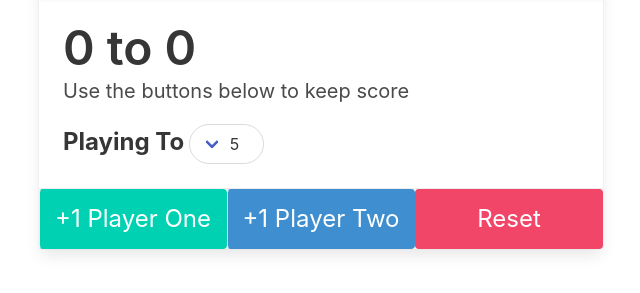
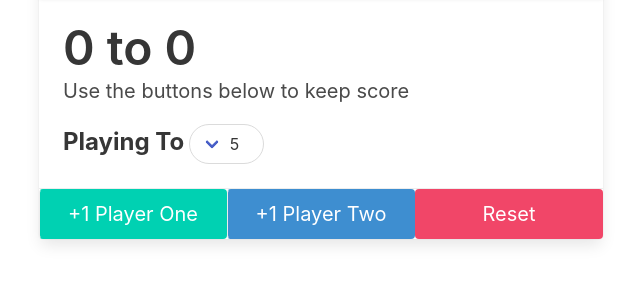
Before and after one commit to samau3/scorekeeper, a plain HTML site: page index.html in a window 1280 px wide. Shown: the part 381-674 px from the top of the page, without its empty margins (25-665 px from the left). Drawn offline with nearby package versions, Linux system fonts and the light colour scheme.

Commit message:
Add files via upload

```diff
--- a/index.html
+++ b/index.html
@@ -12,7 +12,7 @@
 <body>
     <section class="section">
         <div class="container">
-            <div class="columns is-desktop">
+            <div class="columns">
                 <div class="column is-half is-offset-one-quarter">
                     <div class="card">
                         <div class="card-image">
@@ -46,10 +46,14 @@
                             </div>
                         </div>
                         <footer class="card-footer">
-                            <button id="p1Btn" class="is-primary button card-footer-item is-large">+1 Player
+                            <button id="p1Btn" class="is-primary button card-footer-item is-medium">+1
+                                Player
                                 One</button>
-                            <button id="p2Btn" class="is-info button card-footer-item is-large">+1 Player Two</button>
-                            <button id="reset" class="is-danger button card-footer-item is-large">Reset</button>
+                            <button id="p2Btn" class="is-info button card-footer-item is-medium">+1
+                                Player
+                                Two</button>
+                            <button id="reset" class="is-danger button card-footer-item is-medium">Reset</button>
+
                         </footer>
                     </div>
                 </div>
```
